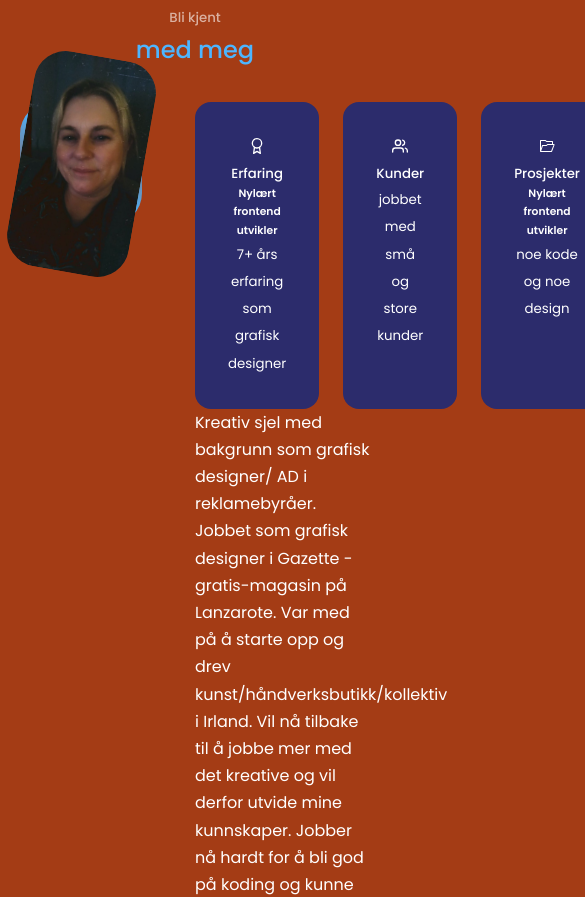
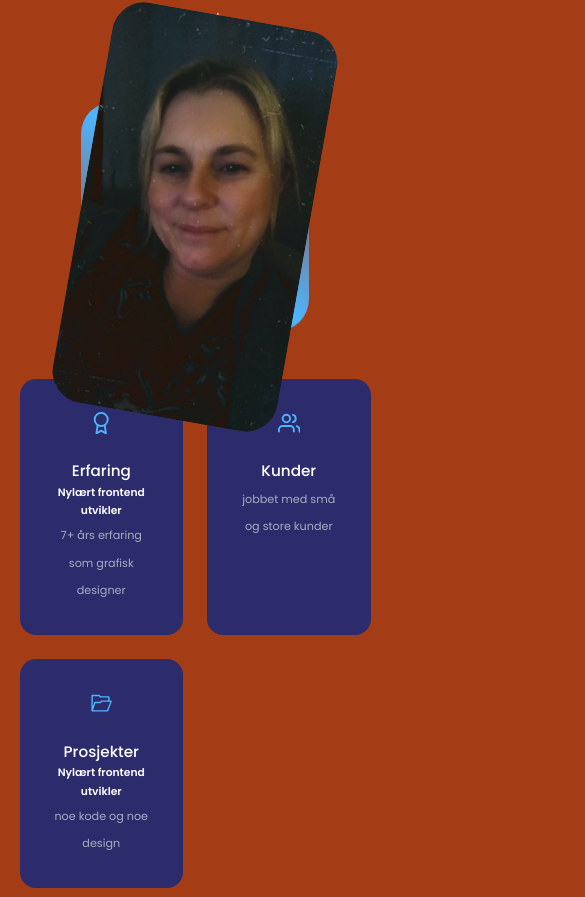
Before and after one commit to Viviann1/praksis-portfolio, a React (Create React App) app: page / in a window 390 px wide. Shown: the part 933-1830 px from the top of the page, 585 px wide, since content can reach past the window. Built offline with nearby package versions, Linux system fonts and the light colour scheme.

Commit message:
more about css

```diff
--- a/src/components/about/about.css
+++ b/src/components/about/about.css
@@ -42,3 +42,68 @@
     padding: 2rem;
     text-align: center;
 }
+
+.about__card:hover {
+    background: transparent;
+    border-color: var(--color-primary-variant)
+    ;
+    cursor: default;
+}
+
+.about__icon {
+    color: var(--color-primary);
+    font-size: 1.4rem;
+    margin-bottom: 1rem;
+}
+
+.about__card h5 {
+    font-size: 0.95rem;
+}
+
+.about__card small {
+    font-size: 0.7rem;
+    color: var(--color-light);
+}
+
+.about__content p {
+    margin: 2rem 0 2.6rem;
+    color: var(--color-light);
+
+}
+
+/* ========MEDIA QUERIES (MEDIUM DEVICES) =========*/
+@media screen and (max-width: 1024px) {
+    .about__container {
+       grid-template-columns: 1fr;
+       gap: 0;
+    }
+    .about__me {
+        width: 50%;
+        margin: 2rem auto 4rem;
+    }
+
+    .about__content p {
+       margin: 1rem 0 1.5rem;
+    }
+}
+
+/* ========MEDIA QUERIES (SMALL DEVICES) =========*/
+@media screen and (max-width: 600px){
+    .about__me {
+        width: 65%;
+        margin: 0 auto 3rem;
+    }
+
+    .about__cards {
+        grid-template-columns: 1fr 1fr;
+    }
+
+    .about__content {
+        text-align: center;
+    }
+
+    .about__container p {
+        margin: 1.5rem 0;
+    }
+
+}
```
